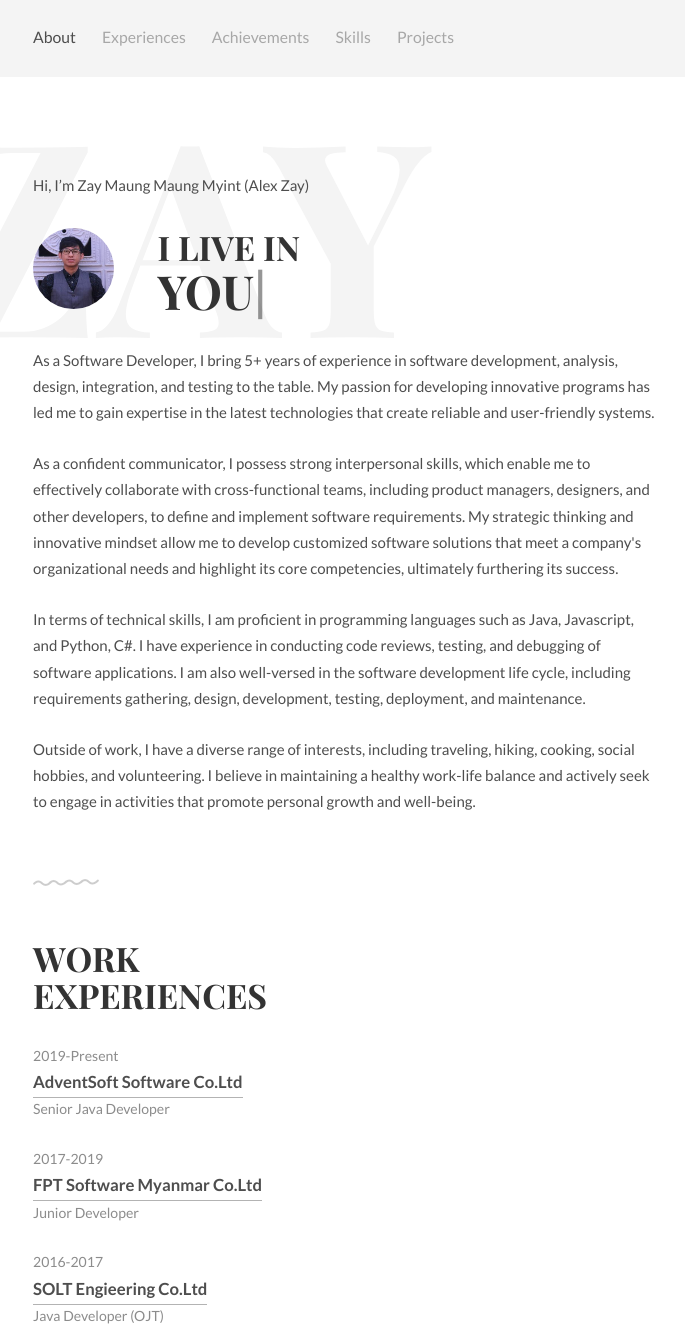
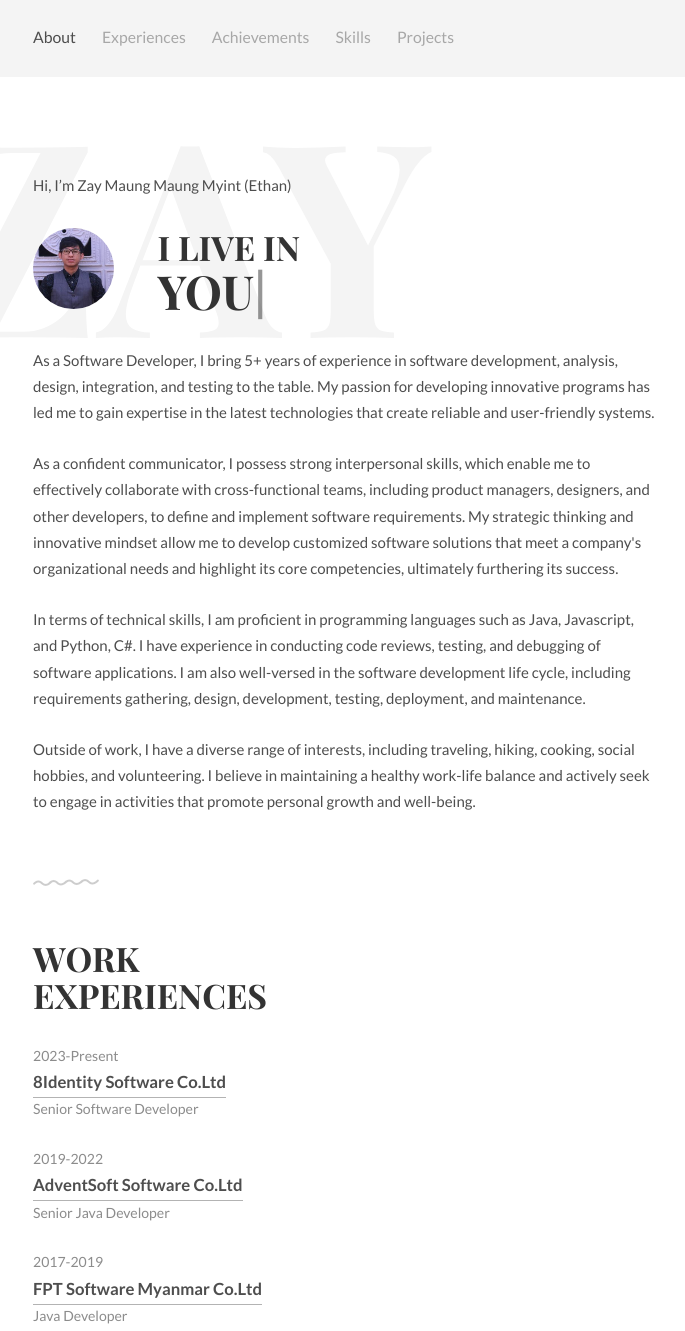
Before and after one commit to ZayMMM/ZayMMM.github.io, a plain HTML site: page index.html in a window 1280 px wide. Shown: the top 1331 px of the page, without its empty margins (296-981 px from the left). Drawn offline with Linux system fonts and the light colour scheme.

Commit message:
Update index.html

```diff
--- a/index.html
+++ b/index.html
@@ -44,7 +44,7 @@
 	<!-- Introduction -->
 	<div class="intro section" id="about">
 		<div class="container">
-			<p>Hi, I’m Zay Maung Maung Myint (Alex Zay)</p>
+			<p>Hi, I’m Zay Maung Maung Myint (Ethan)</p>
 			<div class="units-row units-split wrap">
 				<div class="unit-20">
 					<img src="img/ava1.jpg" alt="Avatar">
@@ -76,14 +76,19 @@
 		<div class="container">
 			<h1>Work<br>Experiences</h1>
 			<ul class="work-list">
-				<li>2019-Present</li>
+				<li>2023-Present</li>
+				<li><a href="#">8Identity Software Co.Ltd</a></li>
+				<li>Senior Software Developer</li>
+			</ul>
+			<ul class="work-list">
+				<li>2019-2022</li>
 				<li><a href="#">AdventSoft Software Co.Ltd</a></li>
 				<li>Senior Java Developer</li>
 			</ul>
 			<ul class="work-list">
 				<li>2017-2019</li>
 				<li><a href="#">FPT Software Myanmar Co.Ltd</a></li>
-				<li>Junior Developer</li>
+				<li>Java Developer</li>
 			</ul>
 			<ul class="work-list">
 				<li>2016-2017</li>
```
